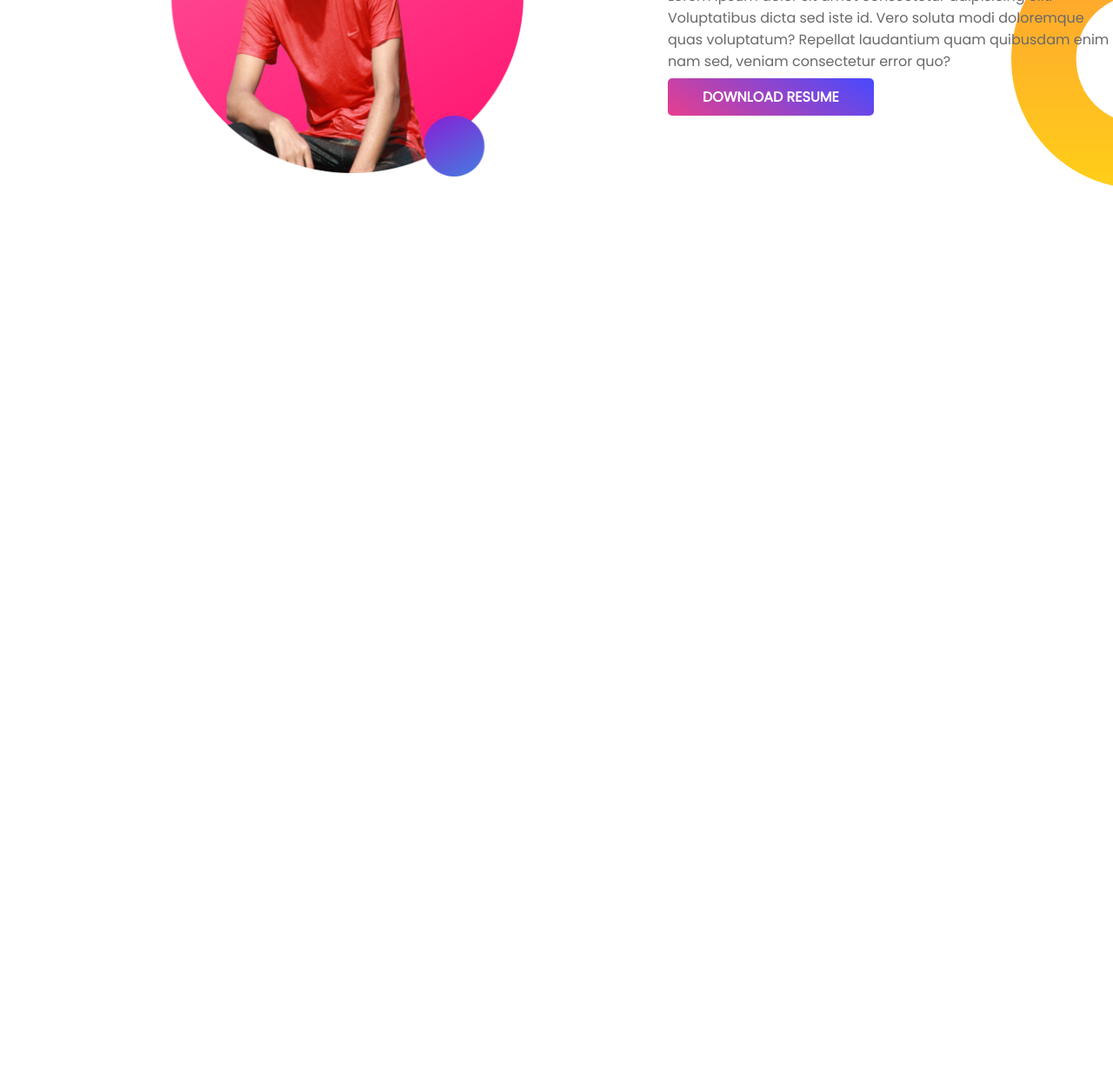
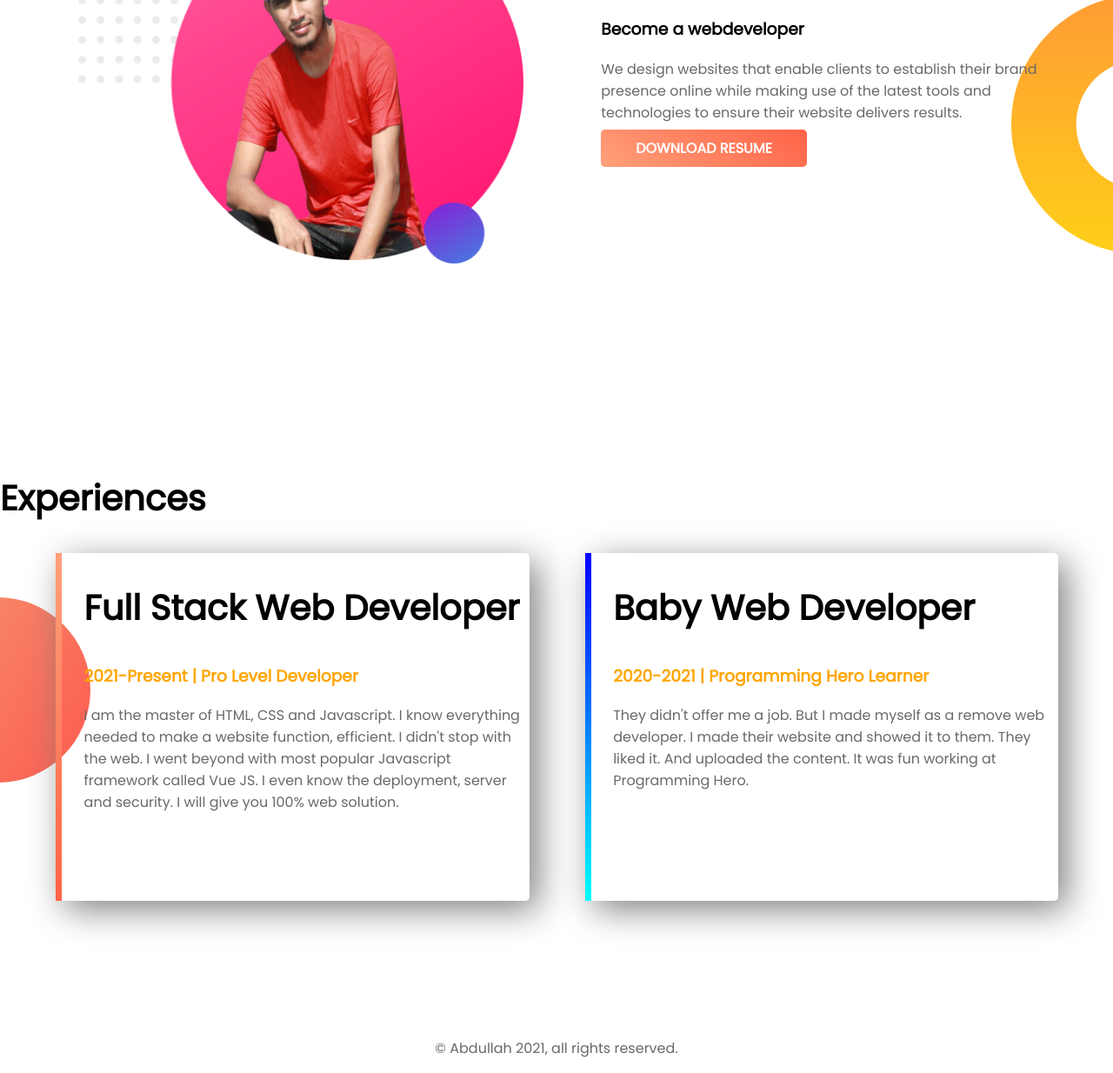
Before and after one commit to Zubayer-Ahmed/my-portfolio, a plain HTML site: page index.html in a window 1280 px wide. Shown: the part 757-1991 px from the top of the page at 87% size. Before the commit the page ends 1100 px from the top, so only its background shows below. Drawn offline with Linux system fonts and the light colour scheme.

Commit message:
finished my first website

```diff
--- a/index.html
+++ b/index.html
@@ -13,7 +13,7 @@
     <section class="top-banner">
         <div class="half-width">
             <h1>Welcome To</h1>
-            <h1><span class="name-highlight">ABDULLAH</span> World</h1>
+            <h1><span class="orange-highlight">ABDULLAH</span> World</h1>
             <h3>World-class professional web dev</h3>
             <p>Lorem, ipsum dolor sit amet consectetur adipisicing elit. Necessitatibus commodi odio ipsum cumque eius ipsam ut unde perferendis dolores quidem?Lorem ipsum, dolor sit amet consectetur adipisicing elit. Optio, fugit?</p>
             <a class="link-button" target="_blank" href="#">HIRE ME</a>
@@ -22,16 +22,32 @@
             <img src="images/portfolio2.png" alt="">
         </div>
     </section>
-    <section class=" dream-bg">
+    <section class=" dream-area">
+        <div class="half-width">
+            <img src="images/portfolio3.png" alt="">
+        </div>
         <div class="half-width bottom-img">
             <h2>Dream Big</h2>
             <h3>Become a webdeveloper</h3>
-            <p>Lorem ipsum dolor sit amet consectetur adipisicing elit. Voluptatibus dicta sed iste id. Vero soluta modi doloremque quas voluptatum? Repellat laudantium quam quibusdam enim nam sed, veniam consectetur error quo?</p>
+            <p>We design websites that enable clients to establish their brand presence online while making use of the latest tools and technologies to ensure their website delivers results.</p>
             <a class="anchor-button" target="_blank" href="#">DOWNLOAD RESUME</a>
         </div>
-        <div class="half-width">
-            <img src="images/portfolio3.png" alt="">
+    </section>
+    <section class="experience-area">
+        <h2>Experiences</h2>
+        <div id="full-stack" class="half-width single-experience">
+            <h2>Full Stack Web Developer</h2>
+            <h3 class="orange-highlight">2021-Present | Pro Level Developer</h3>
+            <p>I am the master of HTML, CSS and Javascript. I know everything needed to make a website function, efficient. I didn't stop with the web. I went beyond with most popular Javascript framework called Vue JS. I even know the deployment, server and security. I will give you 100% web solution.</p>
+        </div>
+        <div id="baby-web" class="half-width single-experience">
+            <h2>Baby Web Developer</h2>
+            <h3 class="orange-highlight">2020-2021 | Programming Hero Learner</h3>
+            <p>They didn't offer me a job. But I made myself as a remove web developer. I made their website and showed it to them. They liked it. And uploaded the content. It was fun working at Programming Hero.</p>
         </div>
     </section>
+    <footer>
+        <p>© Abdullah 2021, all rights reserved.</p>
+    </footer>
 </body>
 </html>
--- a/style.css
+++ b/style.css
@@ -5,10 +5,13 @@ body{
 h1{
     font-size: 50px;
 }
+h2{
+    font-size: 40px;
+}
 p{
     color: dimgray;
 }
-.name-highlight{
+.orange-highlight{
     color: orange;
 }
 .half-width{
@@ -25,7 +28,8 @@ p{
     background-repeat: no-repeat;
 }
 section{
-    height: 550px;
+    height: 500px;
+    margin-bottom: 150px;
 }
 .link-button{
     text-decoration: none;
@@ -39,29 +43,47 @@ section{
 }
 .link-button:hover{
     text-decoration: none;
-    background-image: linear-gradient(45deg, tomato,lightSalmon);
+    background-image:  linear-gradient(45deg, rgb(255 70 143), rgb(255 193 32));
     padding: 10px 40px;
     border-radius: 5px;
     color: black;
     font-weight: bold;
     transition: 0.4s;
 }
-h2{
-    font-size: 45px;
-}
-.bottom-img{
-    float: right;
-}
-.dream-bg{
+.dream-area{
     background-image: url("images/dream-bg.png");
     background-repeat: no-repeat;
     background-position: right;
 }
 .anchor-button{
     text-decoration: none;
-    background-image: linear-gradient(35deg, rgb(231, 63, 142), rgb(71, 74, 255));
+    background-image: linear-gradient(35deg, lightSalmon, tomato);
     padding: 10px 40px;
     border-radius: 5px;
     color: white;
     font-weight: bold;
 }
+.single-experience{
+    box-shadow: 10px 10px 40px gray;
+    border-radius: 5px;
+    height: 80%;
+}
+.experience-area{
+    background-image: url(images/exp-bg.png);
+    background-repeat: no-repeat;
+    background-position: left;
+    background-color: white;
+}
+#full-stack{
+    border-left: 7px solid;
+    border-image: linear-gradient(180deg, lightSalmon, tomato);
+    border-image-slice: 1;
+}
+#baby-web{
+    border-left: 7px solid;
+    border-image: linear-gradient(180deg, blue, cyan);
+    border-image-slice: 1;
+}
+footer p{
+    text-align: center;
+}
```
